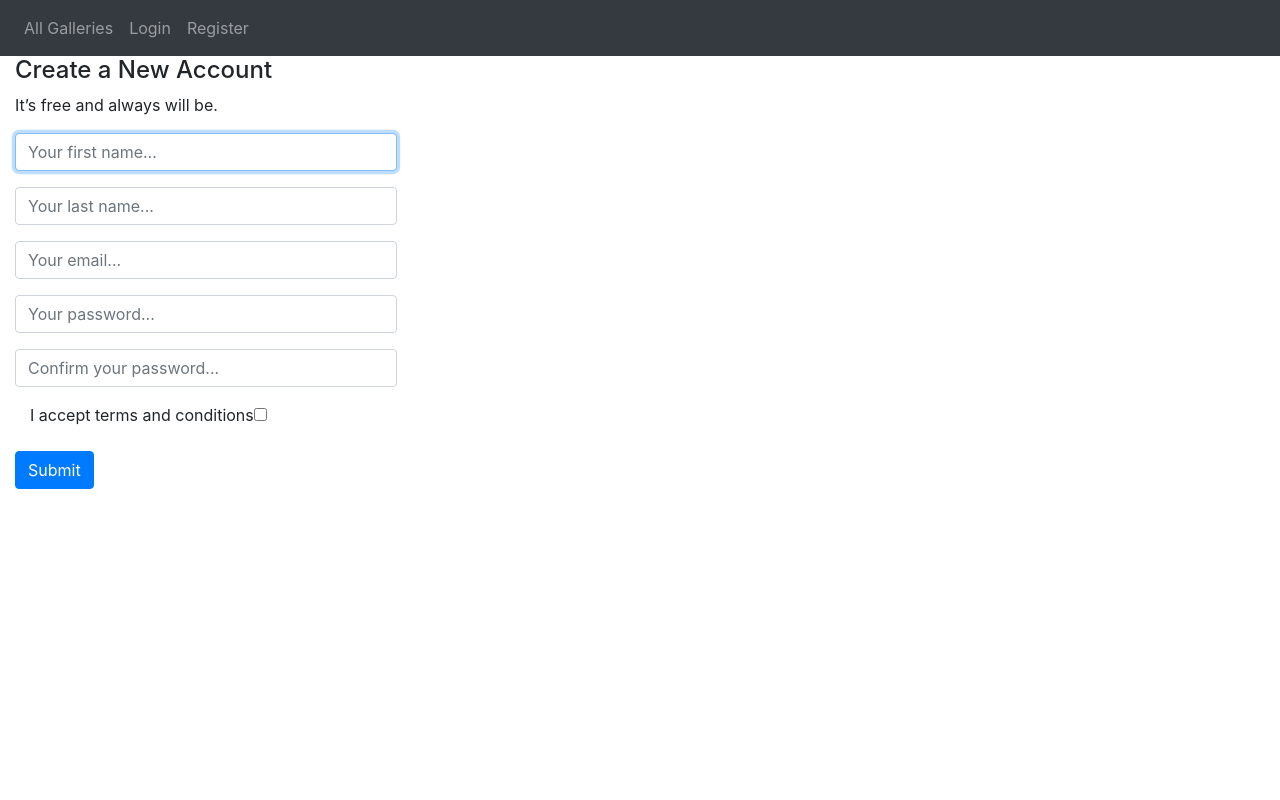
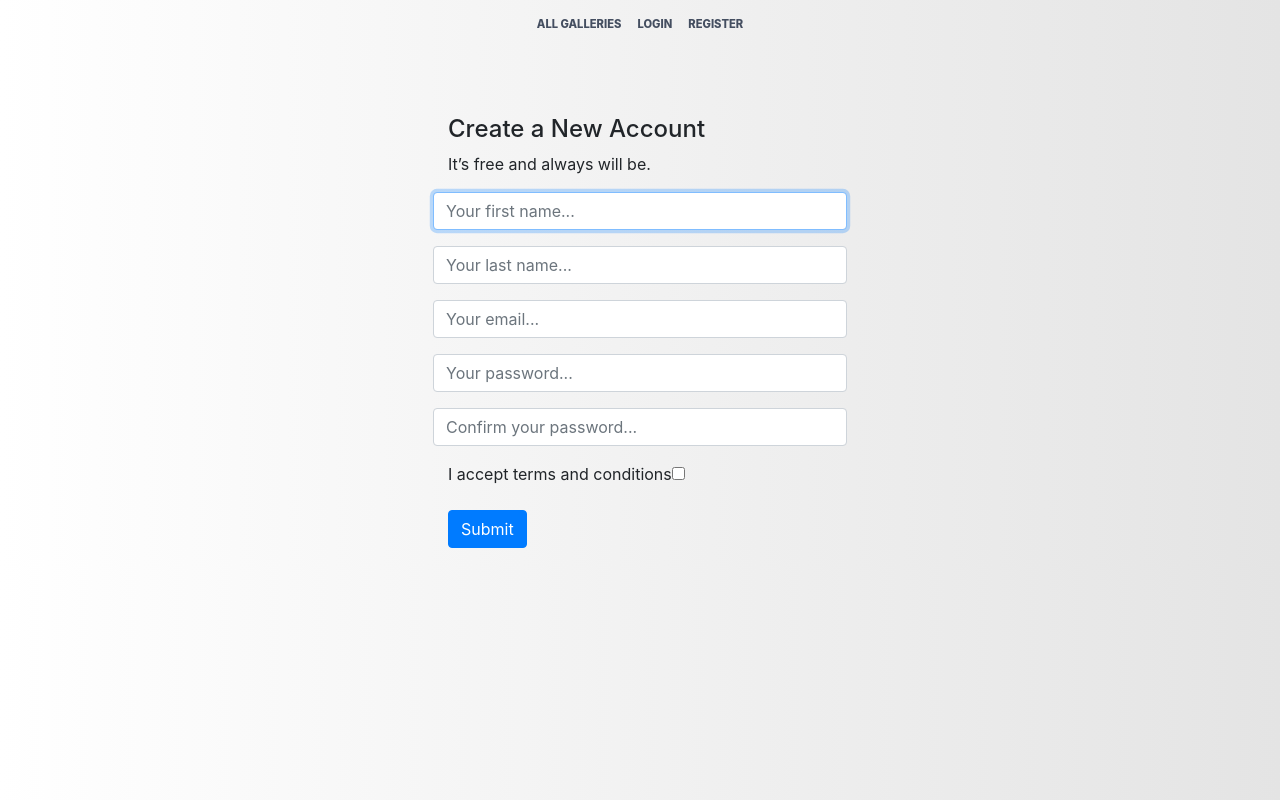
Before and after one commit to AlxRdnvc/Gallery-APP, a Vue app: page /register in a window 1280 px wide. Built offline with nearby package versions, Linux system fonts and the light colour scheme; the HTML template or start-up script is replaced by a standard one.

Commit message:
add some css makeup, beta version...

```diff
--- a/src/App.vue
+++ b/src/App.vue
@@ -16,3 +16,8 @@ export default {
   }
 }
 </script>
+<style>
+html body {
+      background-image: linear-gradient(to right, white, #e4e4e4);
+  }
+</style>
--- a/src/components/NavBar.vue
+++ b/src/components/NavBar.vue
@@ -1,12 +1,12 @@
 <template>
-  <nav class="navbar navbar-expand-lg navbar-dark bg-dark">
+  <nav class="navbar navbar-expand-sm justify-content-center">
     <div class="navbar-nav">
-        <router-link class="nav-item nav-link" to="/">All Galleries</router-link>
-        <router-link class="nav-item nav-link" v-if="!isAuthenticated" to="/login">Login</router-link>
-        <router-link class="nav-item nav-link" v-if="!isAuthenticated" to="/register">Register</router-link>
-        <router-link class="nav-item nav-link" v-if="isAuthenticated" to="/my-galleries">My Galleries</router-link>
-        <router-link class="nav-item nav-link" v-if="isAuthenticated" to="/create">Create New Gallery</router-link>
-        <button v-if="isAuthenticated" @click="logout">Logout</button>
+        <router-link class="nav-item nav-link" to="/"><p>ALL GALLERIES</p></router-link>
+        <router-link class="nav-item nav-link" v-if="!isAuthenticated" to="/login"><p>LOGIN</p></router-link>
+        <router-link class="nav-item nav-link" v-if="!isAuthenticated" to="/register"><p>REGISTER</p></router-link>
+        <router-link class="nav-item nav-link" v-if="isAuthenticated" to="/my-galleries"><p>MY GALLERIES</p></router-link>
+        <router-link class="nav-item nav-link" v-if="isAuthenticated" to="/create"><p>CREATE NEW GALLERY</p></router-link>
+        <button v-if="isAuthenticated" @click="logout"><p>Logout</p></button>
     </div>
   </nav>
 </template>
@@ -37,3 +37,11 @@ export default {
 }
 
 </script>
+<style scoped>
+.navbar-nav p {
+    font-size: 0.7rem;
+    font-weight: 800;
+    color: #444e60;
+}
+
+</style>
--- a/src/pages/AuthorGalleries.vue
+++ b/src/pages/AuthorGalleries.vue
@@ -1,6 +1,6 @@
 <template>
     <div class="container">
-        <h1>Galleries:</h1>
+        <!-- <h3>Galleries by:</h3> insert user fist_name here-->
         <div class="row">
             <div class="card-style card col-xs-3" v-for="(gallery, index) in galleries" :key="index">
                 <img class="card-img-top" :src="gallery.images[0].image_url" alt="Card image cap">
@@ -36,3 +36,21 @@ export default {
     }
 }
 </script>
+<style>
+.card {
+    width: 60%;
+    padding: 5px;
+    margin: 20px auto;
+    box-shadow: 5px 5px 30px;
+}
+.card-body {
+    background-color: #e4e4e4;
+    line-height: 0.2rem;
+    color: #444e60;
+    font-size: 0.8rem;
+    text-align: center
+}
+.card-body a {
+    color: #444e60;
+}
+</style>
--- a/src/pages/Galleries.vue
+++ b/src/pages/Galleries.vue
@@ -1,9 +1,9 @@
 <template>
-    <div class="container">
+    <div class="container-fluid">
         <div v-if="galleries.length != 0">
             <div v-for="(gallery, index) in galleries" :key="index" class="card">
                 <img class="card-img-top" :src="gallery.images[0].image_url" alt="Card image cap">
-                <div class="card-body" style="background-image: linear-gradient(to bottom, #51c8ef, #0184af); text-align: center;">
+                <div class="card-body">
                     <h4><router-link :to="{name: 'single-gallery', params: {id: gallery.id}}">{{gallery.gallery_name}}</router-link></h4>
                     <p><router-link  :to="{name: 'author-galleries', params: {id: gallery.user.id}}">{{ gallery.user.first_name}} {{ gallery.user.last_name}}</router-link></p>
                     <p>{{ gallery.created_at}}</p>
@@ -36,3 +36,21 @@ export default {
     }
 }
 </script>
+<style scoped>
+.card {
+    width: 60%;
+    padding: 5px;
+    margin: 20px auto;
+    box-shadow: 5px 5px 30px;
+}
+.card-body {
+    background-color: #e4e4e4;
+    line-height: 0.2rem;
+    color: #444e60;
+    font-size: 0.8rem;
+    text-align: center
+}
+.card-body a {
+    color: #444e60;
+}
+</style>
--- a/src/pages/Login.vue
+++ b/src/pages/Login.vue
@@ -1,17 +1,19 @@
 <template>
-    <div class="col-8 form-login">
+<div class="wrapper">
+    <div class="form-wrapper">
         <h4>Welcome to login page</h4>
         <form @submit.prevent="login()">
-            <div class="form-group row col-6">
+            <div class="form-group row">
                 <input class="form-control here" type="text" id="email" placeholder="Your email..." v-model="email" required autofocus>
             </div>
-            <div class="form-group row col-6">
+            <div class="form-group row">
                 <input class="form-control here" type="password" id="password" placeholder="Your password..." v-model="password" required>
             </div>
-            <p v-if="error" class="alert alert-danger row col-6" role="alert">Incorrect email or password</p>
+            <p v-if="error" class="alert alert-danger row" role="alert">Incorrect email or password</p>
             <button name="submit" type="submit" class="btn btn-primary">Submit</button>
         </form>
     </div>
+</div>
 </template>
 <script>
 import { authService } from "../services/Auth.js";
@@ -41,3 +43,10 @@ export default {
     }
 }
 </script>
+<style>
+.form-wrapper {
+    width:30%;
+    height:400px;
+    margin:50px auto;
+}
+</style>
--- a/src/pages/Register.vue
+++ b/src/pages/Register.vue
@@ -1,38 +1,37 @@
 <template>
-    <div class="col-8 form-login">
+<div class="wrapper">
+    <div class="form-wrapper">
         <h4>Create a New Account</h4>
         <p>It’s free and always will be.</p>
         <form @submit.prevent="register()">
-            <div class="form-group row col-6">
+            <div class="form-group row">
                 <input class="form-control here" type="text" id="first_name" placeholder="Your first name..." v-model="newUser.first_name" required autofocus>
                 <p class="alert alert-danger" role="alert" v-if="errors.first_name">{{errors.first_name[0]}}</p>
             </div>
-            <div class="form-group row col-6">
+            <div class="form-group row">
                 <input class="form-control here" type="text" id="last_name" placeholder="Your last name..." v-model="newUser.last_name" required>
                 <p class="alert alert-danger" role="alert" v-if="errors.last_name">{{errors.last_name[0]}}</p>
             </div>
-            <div class="form-group row col-6">
+            <div class="form-group row">
                 <input class="form-control here" type="text" id="email" placeholder="Your email..." v-model="newUser.email" required>
                 <p class="alert alert-danger" role="alert" v-if="errors.email">{{errors.email[0]}}</p>
             </div>
-            <div class="form-group row col-6">
+            <div class="form-group row">
                 <input class="form-control here" type="password" id="password" placeholder="Your password..." v-model="newUser.password" required>
                 <p class="alert alert-danger" role="alert" v-if="errors.password">{{errors.password[0]}}</p>
             </div>
-            <div class="form-group row col-6">
+            <div class="form-group row">
                 <input class="form-control here" type="password" id="password_confirmation" placeholder="Confirm your password..." v-model="newUser.password_confirmation" required>
                 <p class="alert alert-danger" role="alert" v-if="errors.password_confirmation">{{errors.password_confirmation[0]}}</p>
             </div>
             <div class="form-group">
-                <div class="col-6">
                     <label for="accepted_terms_and_conditions" class="ol-form-label">I accept terms and conditions</label>
                     <input v-model="newUser.accepted_terms_and_conditions" class="checkbox" id="accepted_terms_and_conditions" type="checkbox" name="accepted_terms_and_conditions" value="1" required>
-                </div>
             </div>
             <button name="submit" type="submit" class="btn btn-primary">Submit</button>
         </form>
     </div>
-
+</div>
 </template>
 <script>
 import { authService } from "../services/Auth.js";
@@ -58,3 +57,10 @@ export default {
     }
 }
 </script>
+<style>
+.form-wrapper {
+    width:30%;
+    height:400px;
+    margin:50px auto;
+}
+</style>
--- a/src/pages/SingleGallery.vue
+++ b/src/pages/SingleGallery.vue
@@ -1,17 +1,23 @@
 <template>
     <div class="container">
         <div class="card text-center w-100">
-            <div class="card-header">
+            <div class="card-body">
                 <p>created by: <i><b>{{gallery.user.first_name}} {{gallery.user.last_name}}</b></i></p>
+                <h5 class="card-text">{{gallery.gallery_name}}</h5>
+                <p class="card-text">{{gallery.description}}</p>
+                <b-carousel id="carousel1"
+                    controls
+                    indicators
+                    background="#ababab"
+                    img-width="600"
+                    img-height="400"
+                    :interval="3000"
+                >
+                <b-carousel-slide class="slider-item" v-for="(image, index) in gallery.images" :key="index"
+                                      :img-src="image.image_url"/>
+                </b-carousel>
             </div>
-            <div class="card-body">
-                <h3 class="card-title">{{gallery.gallery_name}}</h3>
-                <p class="card-text">{{gallery.description}}</p>
-                <div v-for="(image, key) in gallery.images" :key="key">
-                    <img style="margin-bottom: 20px;" class="card-img-top" :src="image.image_url" alt="Card image cap">
-                </div>
-            </div>
-        </div>
+        </div><br>
         <div>
             <h5 class="card-title">Comments</h5>
             <div v-for="(comment, index) in gallery.comments" :key="index">
@@ -64,3 +70,21 @@ export default {
     }
 }
 </script>
+<style>
+.card {
+    width: 60%;
+    padding: 5px;
+    margin: 20px auto;
+    box-shadow: 5px 5px 30px;
+}
+.card-body {
+    background-color: #e4e4e4;
+    line-height: 0.2rem;
+    color: #444e60;
+    font-size: 0.8rem;
+    text-align: center
+}
+.card-body a {
+    color: #444e60;
+}
+</style>
--- a/src/services/CommentService.js
+++ b/src/services/CommentService.js
@@ -5,9 +5,9 @@ export default class Comment {
     axios.defaults.baseURL = 'http://localhost:8000/api/auth/'
   }
 
-//   addComment (comment) {
-//     return axios.post('comments', comment)
-//   }
+  addComment (comment) {
+    return axios.post('comments', comment)
+  }
 
 }
 
```
